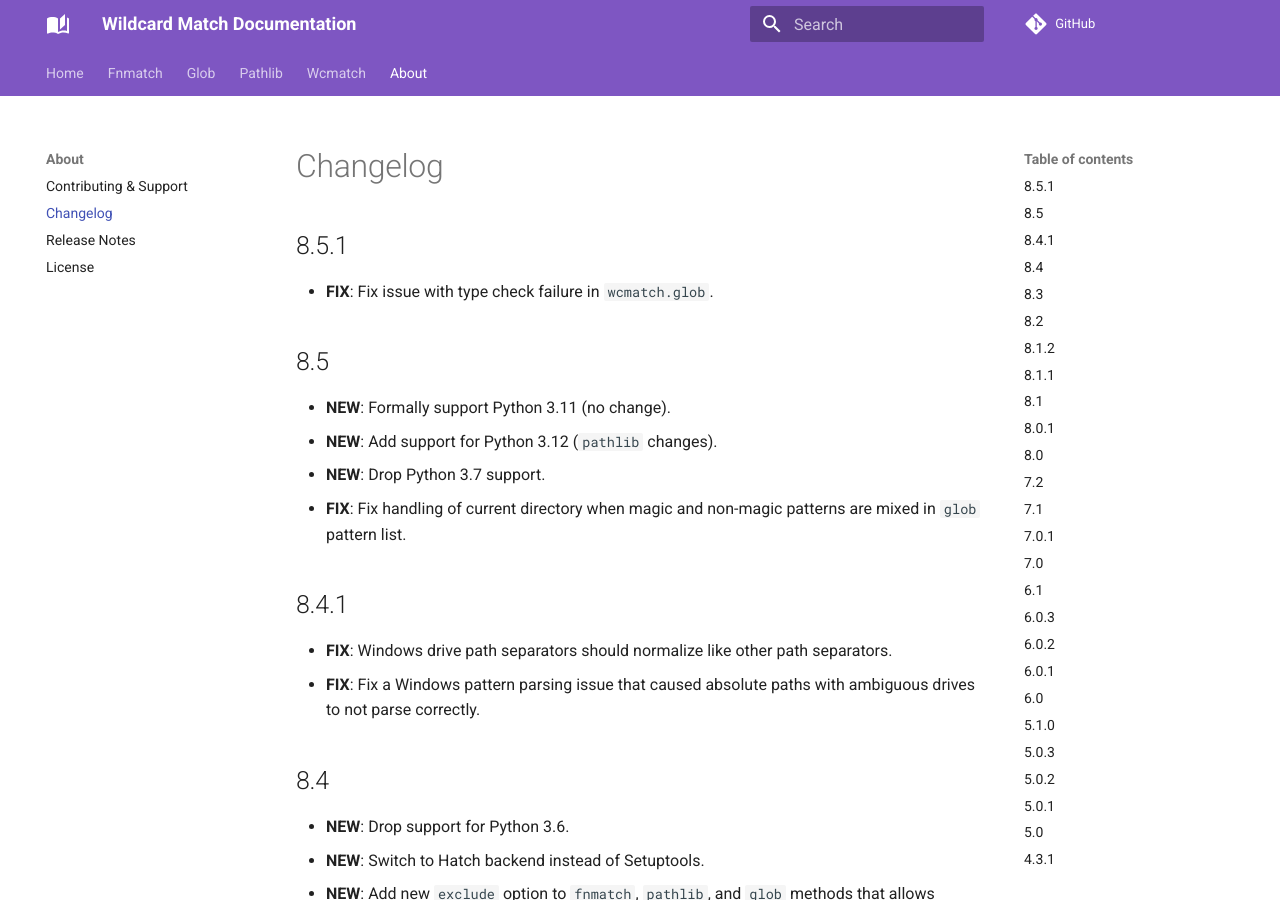
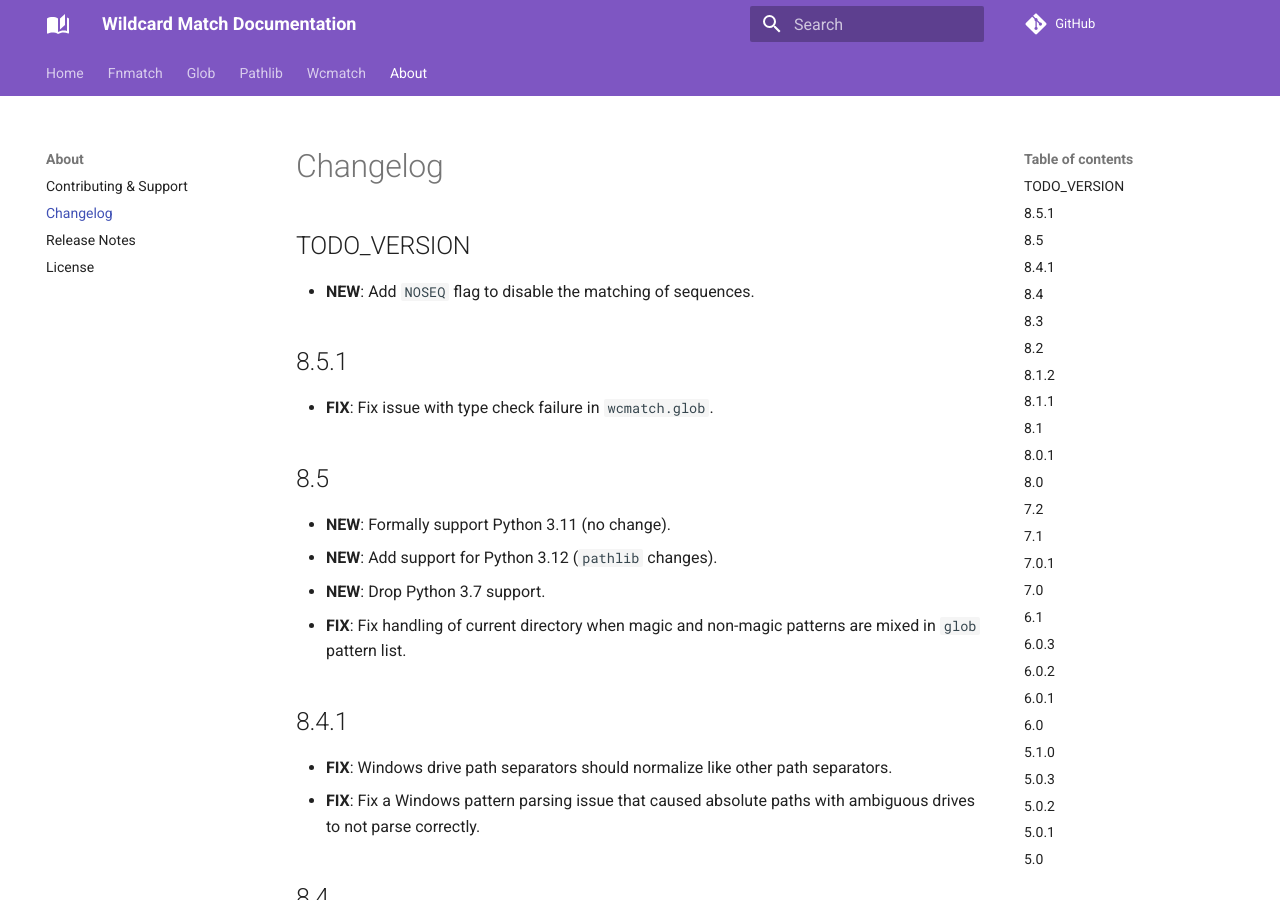
Before and after one commit to facelessuser/wcmatch, an MkDocs documentation site: the page built from docs/src/markdown/about/changelog.md, in a window 1280 px wide and 900 px high. Built offline with MkDocs 1.6.1 and Material for MkDocs 9.7.7, drawn with Linux system fonts in a browser that asks for light colours; comment, search, counter and statistics services are not loaded.

Commit message:
Add change log entry

```diff
--- a/docs/src/markdown/about/changelog.md
+++ b/docs/src/markdown/about/changelog.md
@@ -1,4 +1,8 @@
 # Changelog
+
+## TODO_VERSION
+
+-   **NEW**: Add `NOSEQ` flag to disable the matching of sequences.
 
 ## 8.5.1
 
```
